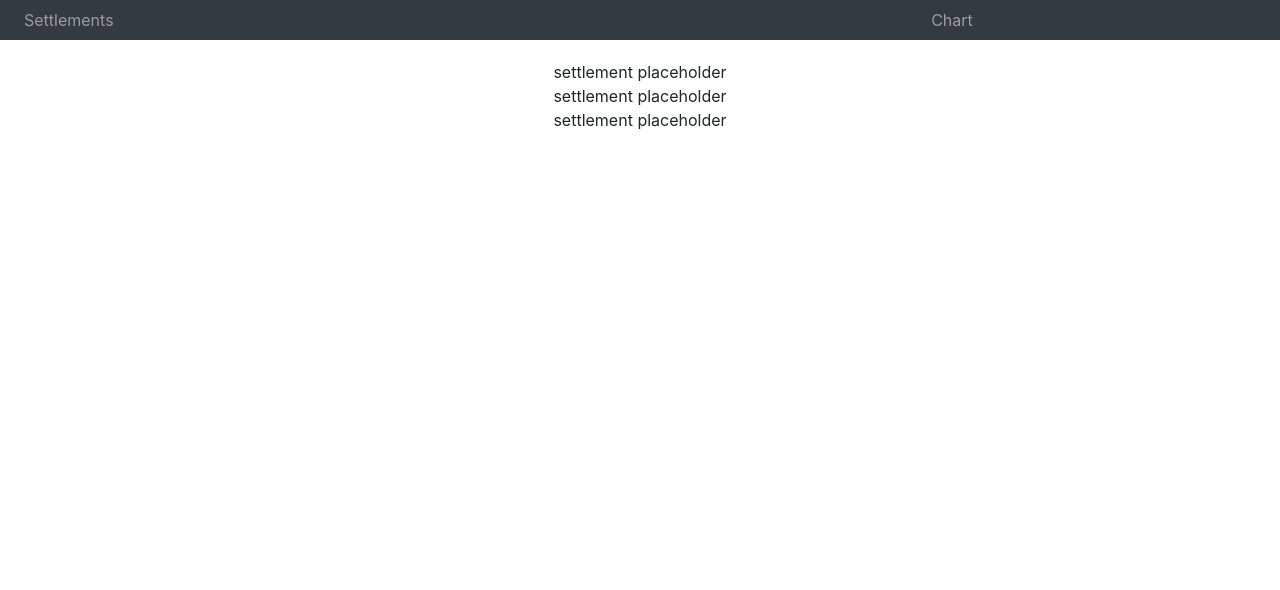
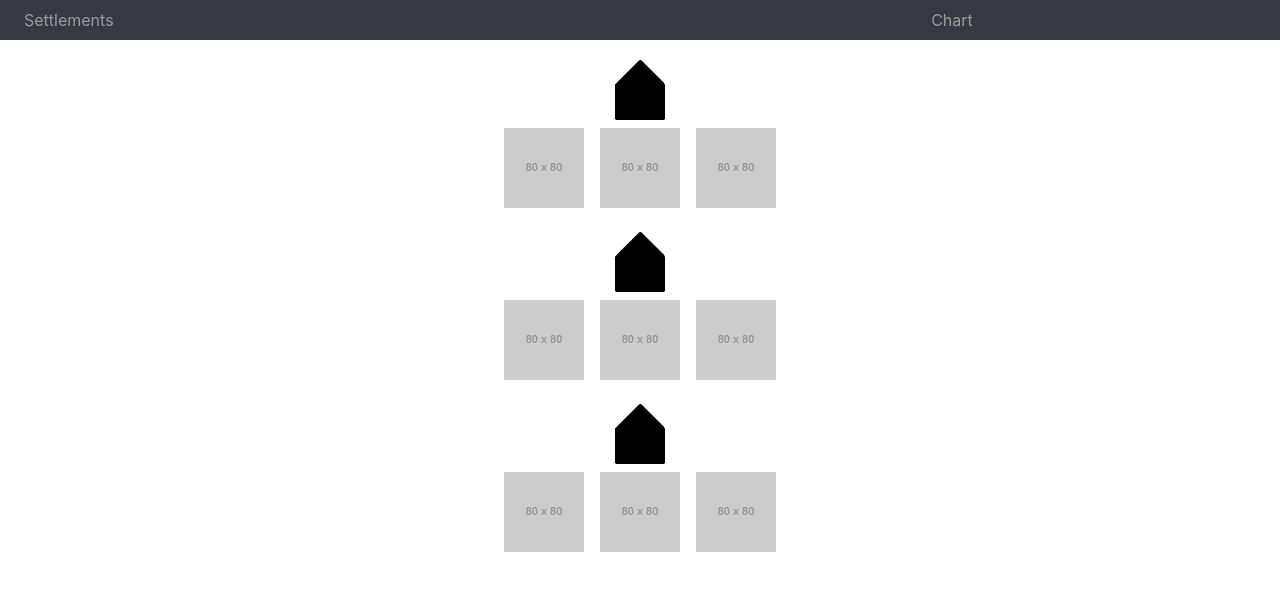
Before and after one commit to Snujter/catan-tracker-react, a React (Create React App) app: page / in a window 1280 px wide. Shown: the top 590 px of the page. Built offline with nearby package versions, Linux system fonts and the light colour scheme.

Commit message:
Add layout to settlement

```diff
--- a/src/Settlement.js
+++ b/src/Settlement.js
@@ -1,10 +1,23 @@
 import React, {Component} from 'react';
+import Tile from './Tile';
 
 class Settlement extends Component {
     render() {
         return (
             <div>
-                settlement placeholder
+                <img src={require("./images/settlement.png")} alt="Settlement" height="60"/>
+
+                <div className="d-flex justify-content-center bd-highlight mb-3">
+                    <div className="p-2 bd-highlight">
+                        <Tile/>
+                    </div>
+                    <div className="p-2 bd-highlight">
+                        <Tile/>
+                    </div>
+                    <div className="p-2 bd-highlight">
+                        <Tile/>
+                    </div>
+                </div>
             </div>
         );
     }
```
